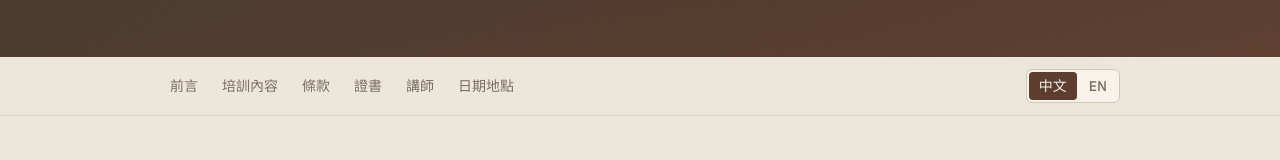
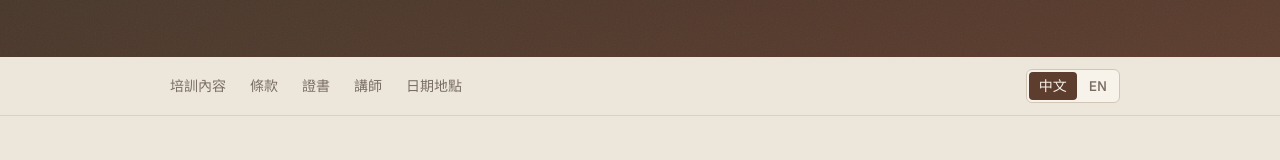
Before and after one commit to klaudia1209teleworker/system-constellations, a React (Vite) app: page / in a window 1280 px wide. Shown: the part 743-903 px from the top of the page. Built offline with nearby package versions, Linux system fonts and the light colour scheme.

Commit message:
fix(nav): 導覽列移除前言項目
頁面仍保留前言區塊，僅自導覽列拿掉 #intro 連結。

```diff
--- a/src/i18n/en.ts
+++ b/src/i18n/en.ts
@@ -9,7 +9,6 @@ export const en: SiteContent = {
   nav: {
     aria: 'Page navigation',
     links: [
-      { href: '#intro', label: 'Context' },
       { href: '#curriculum', label: 'Curriculum' },
       { href: '#terms', label: 'Terms' },
       { href: '#certification', label: 'Certificates' },
--- a/src/i18n/zh.ts
+++ b/src/i18n/zh.ts
@@ -9,7 +9,6 @@ export const zh: SiteContent = {
   nav: {
     aria: '頁面導覽',
     links: [
-      { href: '#intro', label: '前言' },
       { href: '#curriculum', label: '培訓內容' },
       { href: '#terms', label: '條款' },
       { href: '#certification', label: '證書' },
```
Also changed, not shown: .cursor/prd/site-nav.md.
